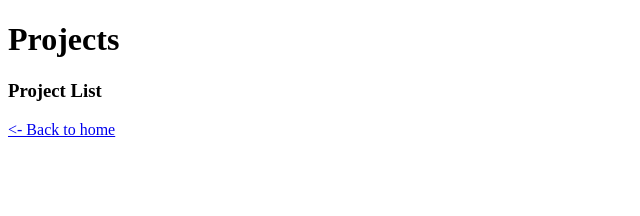
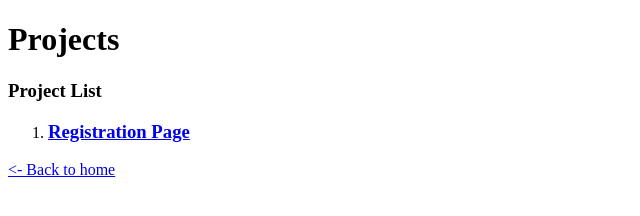
Before and after one commit to srireshma242017/301_module, a website: page level_2/project.html in a window 1280 px wide. Shown: the whole page, without its empty margins (0-640 px from the left). Drawn offline with Linux system fonts and the light colour scheme.

Commit message:
created routes and linked them

```diff
--- a/level_2/project.html
+++ b/level_2/project.html
@@ -7,6 +7,9 @@
 <body>
    <h1>Projects</h1>
    <h3>Project List</h3>
+   <ol>
+    <li><h3><a href = "./registration">Registration Page</a></h3></li>
+   </ol>
    <a href="/">&lt;- Back to home</a>
 </body>
 </html>
```
